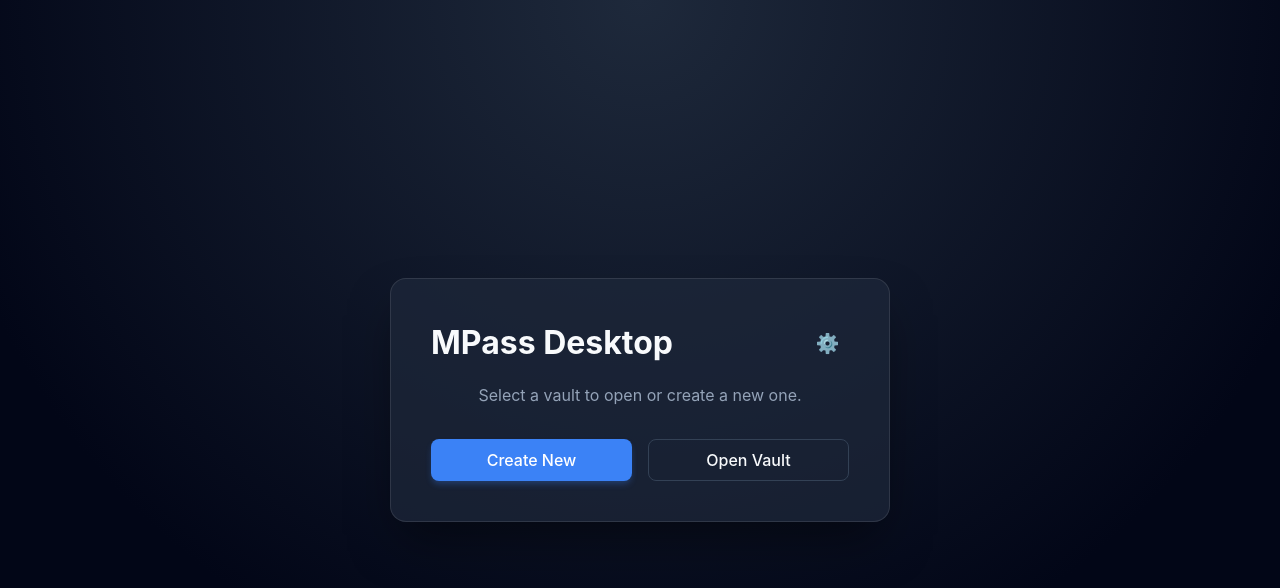
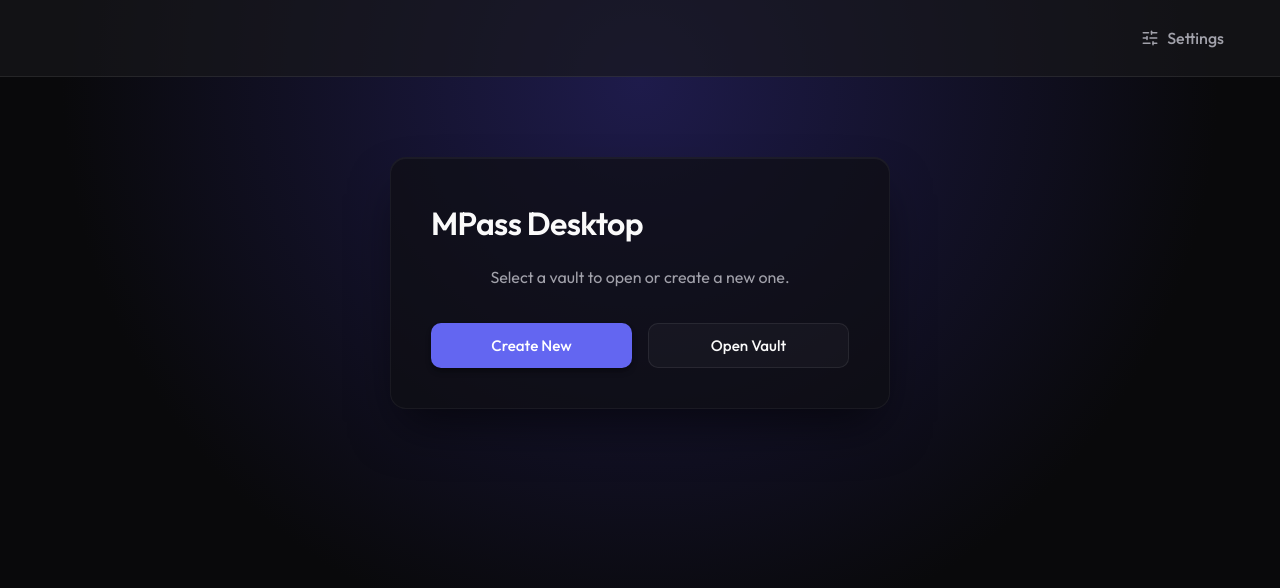
Before and after one commit to FuenRob/mpass-desktop, a React (Vite) app: page / in a window 1280 px wide. Shown: the top 588 px of the page. Built offline with nearby package versions, Linux system fonts and the light colour scheme.

Commit message:
feat: Add navbar in the top with link to settings and new style more professional

```diff
--- a/index.html
+++ b/index.html
@@ -4,7 +4,7 @@
     <meta charset="UTF-8" />
     <link rel="icon" type="image/svg+xml" href="/vite.svg" />
     <meta name="viewport" content="width=device-width, initial-scale=1.0" />
-    <title>Tauri + React + Typescript</title>
+    <title>MPass Desktop</title>
   </head>
 
   <body>
--- a/package.json
+++ b/package.json
@@ -15,6 +15,7 @@
     "@tauri-apps/plugin-opener": "^2",
     "i18next": "^25.8.14",
     "i18next-browser-languagedetector": "^8.2.1",
+    "lucide-react": "^0.577.0",
     "react": "^19.1.0",
     "react-dom": "^19.1.0",
     "react-i18next": "^16.5.6"
--- a/src/App.css
+++ b/src/App.css
@@ -1,29 +1,41 @@
+@import url('https://fonts.googleapis.com/css2?family=Outfit:wght@300;400;500;600;700&display=swap');
+
 :root {
-  font-family: 'Inter', system-ui, Avenir, Helvetica, Arial, sans-serif;
-  line-height: 1.5;
+  font-family: 'Outfit', system-ui, -apple-system, sans-serif;
+  line-height: 1.6;
   font-weight: 400;
 
   color-scheme: dark;
-  color: rgba(255, 255, 255, 0.87);
-  background-color: #0f172a;
+  color: rgba(255, 255, 255, 0.9);
+  background-color: #09090b;
 
   font-synthesis: none;
   text-rendering: optimizeLegibility;
   -webkit-font-smoothing: antialiased;
   -moz-osx-font-smoothing: grayscale;
 
-  /* Custom Palette */
-  --bg-primary: #020617;
-  --bg-secondary: #0f172a;
-  --bg-panel: #1e293b;
-  --text-primary: #f8fafc;
-  --text-secondary: #94a3b8;
-  --accent-color: #3b82f6;
-  --accent-hover: #2563eb;
-  --danger-color: #ef4444;
+  /* Sophisticated Palette */
+  --bg-primary: #09090b;
+  --bg-secondary: #0f0f13;
+  --bg-panel: rgba(24, 24, 27, 0.65);
+  --bg-panel-hover: rgba(39, 39, 42, 0.8);
+
+  --text-primary: #fafafa;
+  --text-secondary: #a1a1aa;
+
+  --accent-color: #6366f1; /* Indigo */
+  --accent-hover: #4f46e5;
+  --danger-color: #e11d48; /* Rose */
+  --danger-hover: #be123c;
   --success-color: #10b981;
-  --border-color: #334155;
-  --glass-bg: rgba(30, 41, 59, 0.7);
+
+  --border-color: rgba(255, 255, 255, 0.08);
+  --glass-bg: rgba(15, 15, 19, 0.7);
+  --glass-border: rgba(255, 255, 255, 0.05);
+  --shadow-sm: 0 4px 6px -1px rgba(0, 0, 0, 0.3), 0 2px 4px -2px rgba(0, 0, 0, 0.3);
+  --shadow-md: 0 10px 15px -3px rgba(0, 0, 0, 0.4), 0 4px 6px -4px rgba(0, 0, 0, 0.4);
+  --shadow-lg: 0 25px 50px -12px rgba(0, 0, 0, 0.6);
+  --glow-accent: 0 0 15px rgba(99, 102, 241, 0.3);
 }
 
 body {
@@ -32,17 +44,19 @@ body {
   place-items: center;
   min-width: 320px;
   min-height: 100vh;
-  background: var(--bg-primary);
-  background-image: radial-gradient(circle at 50% 0%, #1e293b 0%, #020617 70%);
+  /* Premium dynamic background: very dark with a subtle violet/indigo radial glow */
+  background: radial-gradient(circle at 50% 10%, #1e1b4b 0%, #09090b 60%);
   color: var(--text-primary);
+  overflow-x: hidden;
 }
 
 #root {
-  max-width: 1280px;
+  max-width: 1400px;
   margin: 0 auto;
-  padding: 2rem;
   text-align: center;
   width: 100%;
+  display: flex;
+  flex-direction: column;
 }
 
 * {
@@ -52,86 +66,130 @@ body {
 h1, h2, h3, h4 {
   color: var(--text-primary);
   margin-top: 0;
+  font-weight: 600;
+  letter-spacing: -0.02em;
 }
 
 button {
-  border-radius: 8px;
+  border-radius: 10px;
   border: 1px solid transparent;
-  padding: 0.6em 1.2em;
-  font-size: 1em;
+  padding: 0.75rem 1.5rem;
+  font-size: 0.95rem;
   font-weight: 500;
   font-family: inherit;
   background-color: var(--accent-color);
   color: white;
   cursor: pointer;
-  transition: all 0.25s ease;
-  box-shadow: 0 4px 6px -1px rgba(59, 130, 246, 0.3);
+  transition: all 0.2s cubic-bezier(0.4, 0, 0.2, 1);
+  box-shadow: var(--shadow-sm);
 }
-button:hover {
+
+button:hover:not(:disabled) {
   background-color: var(--accent-hover);
-  transform: translateY(-2px);
-  box-shadow: 0 6px 10px -1px rgba(59, 130, 246, 0.5);
+  transform: translateY(-1px);
+  box-shadow: var(--glow-accent), var(--shadow-md);
 }
+
+button:active:not(:disabled) {
+  transform: translateY(1px);
+}
+
+button:disabled {
+  opacity: 0.5;
+  cursor: not-allowed;
+  filter: grayscale(0.5);
+}
+
 button:focus,
 button:focus-visible {
-  outline: 4px auto -webkit-focus-ring-color;
+  outline: 2px solid var(--accent-color);
+  outline-offset: 2px;
 }
 
 button.secondary {
-  background-color: transparent;
+  background-color: rgba(255, 255, 255, 0.03);
   border: 1px solid var(--border-color);
   color: var(--text-primary);
   box-shadow: none;
 }
-button.secondary:hover {
-  background-color: var(--bg-panel);
-  border-color: var(--text-secondary);
-  transform: translateY(-2px);
+button.secondary:hover:not(:disabled) {
+  background-color: rgba(255, 255, 255, 0.08);
+  border-color: rgba(255, 255, 255, 0.15);
+  box-shadow: var(--shadow-sm);
 }
 
 button.danger {
   background-color: var(--danger-color);
-  box-shadow: 0 4px 6px -1px rgba(239, 68, 68, 0.3);
+  box-shadow: var(--shadow-sm);
 }
-button.danger:hover {
-  background-color: #dc2626;
-  box-shadow: 0 6px 10px -1px rgba(239, 68, 68, 0.5);
+button.danger:hover:not(:disabled) {
+  background-color: var(--danger-hover);
+  box-shadow: 0 0 15px rgba(225, 29, 72, 0.3), var(--shadow-md);
 }
 
-input {
+input, textarea, select {
   width: 100%;
-  padding: 0.8rem 1rem;
-  border-radius: 8px;
+  padding: 0.85rem 1.2rem;
+  border-radius: 10px;
   border: 1px solid var(--border-color);
-  background-color: var(--bg-panel);
+  background-color: rgba(0, 0, 0, 0.2);
   color: var(--text-primary);
   font-size: 1rem;
-  transition: all 0.2s ease;
+  font-family: inherit;
+  transition: all 0.25s ease;
   outline: none;
 }
-input:focus {
+
+input:focus, textarea:focus, select:focus {
   border-color: var(--accent-color);
-  box-shadow: 0 0 0 2px rgba(59, 130, 246, 0.3);
+  background-color: rgba(0, 0, 0, 0.4);
+  box-shadow: 0 0 0 3px rgba(99, 102, 241, 0.15);
+}
+
+input::placeholder, textarea::placeholder {
+  color: var(--text-secondary);
+  opacity: 0.6;
 }
 
 .glass-panel {
   background: var(--glass-bg);
-  backdrop-filter: blur(12px);
-  -webkit-backdrop-filter: blur(12px);
+  backdrop-filter: blur(16px);
+  -webkit-backdrop-filter: blur(16px);
   border-radius: 16px;
-  border: 1px solid rgba(255, 255, 255, 0.1);
+  border: 1px solid var(--glass-border);
   padding: 2.5rem;
-  box-shadow: 0 25px 50px -12px rgba(0, 0, 0, 0.5);
+  box-shadow: var(--shadow-lg), inset 0 1px 0 0 rgba(255,255,255,0.05);
+}
+
+/* Custom Scrollbar for elegant look */
+::-webkit-scrollbar {
+  width: 8px;
+  height: 8px;
+}
+::-webkit-scrollbar-track {
+  background: transparent;
+}
+::-webkit-scrollbar-thumb {
+  background: rgba(255, 255, 255, 0.1);
+  border-radius: 10px;
+}
+::-webkit-scrollbar-thumb:hover {
+  background: rgba(255, 255, 255, 0.2);
 }
 
 /* Animations */
 @keyframes fadeIn {
-  from { opacity: 0; transform: translateY(10px); }
+  from { opacity: 0; transform: translateY(15px); }
   to { opacity: 1; transform: translateY(0); }
 }
 
+@keyframes fadeScale {
+  from { opacity: 0; transform: scale(0.95); }
+  to { opacity: 1; transform: scale(1); }
+}
+
 .animate-fade-in {
-  animation: fadeIn 0.4s ease-out forwards;
+  animation: fadeIn 0.5s cubic-bezier(0.16, 1, 0.3, 1) forwards;
 }
 
 /* Modal Styles */
@@ -141,25 +199,69 @@ input:focus {
   left: 0;
   right: 0;
   bottom: 0;
-  background-color: rgba(2, 6, 23, 0.8);
-  backdrop-filter: blur(4px);
-  -webkit-backdrop-filter: blur(4px);
+  background-color: rgba(0, 0, 0, 0.75);
+  backdrop-filter: blur(8px);
+  -webkit-backdrop-filter: blur(8px);
   display: flex;
   justify-content: center;
   align-items: center;
   z-index: 1000;
-  animation: fadeIn 0.2s ease-out forwards;
+  animation: fadeIn 0.3s ease-out forwards;
 }
 
 .modal-content {
-  background: var(--bg-panel);
-  border: 1px solid var(--border-color);
-  border-radius: 12px;
-  padding: 2rem;
+  background: var(--bg-secondary);
+  border: 1px solid var(--glass-border);
+  border-radius: 16px;
+  padding: 2.5rem;
   width: 90%;
-  max-width: 400px;
-  box-shadow: 0 25px 50px -12px rgba(0, 0, 0, 0.5);
+  max-width: 450px;
+  box-shadow: var(--shadow-lg), inset 0 1px 0 0 rgba(255,255,255,0.05);
   display: flex;
   flex-direction: column;
   gap: 1.5rem;
+  animation: fadeScale 0.3s cubic-bezier(0.16, 1, 0.3, 1) forwards;
 }
+
+/* Form layout utils */
+label {
+  font-size: 0.9rem;
+  font-weight: 500;
+  color: var(--text-secondary);
+  letter-spacing: 0.02em;
+}
+
+/* Range Input Styling */
+input[type=range] {
+  -webkit-appearance: none;
+  appearance: none;
+  background: transparent;
+  padding: 0;
+  border: none;
+}
+
+input[type=range]::-webkit-slider-runnable-track {
+  width: 100%;
+  height: 6px;
+  cursor: pointer;
+  background: rgba(255, 255, 255, 0.1);
+  border-radius: 4px;
+}
+
+input[type=range]::-webkit-slider-thumb {
+  height: 18px;
+  width: 18px;
+  border-radius: 50%;
+  background: var(--text-primary);
+  cursor: pointer;
+  -webkit-appearance: none;
+  appearance: none;
+  margin-top: -6px;
+  box-shadow: 0 0 10px rgba(0,0,0,0.5);
+  transition: transform 0.1s;
+}
+
+input[type=range]::-webkit-slider-thumb:hover {
+  transform: scale(1.15);
+  background: var(--accent-color);
+}
--- a/src/App.tsx
+++ b/src/App.tsx
@@ -1,7 +1,10 @@
 import { useState } from "react";
 import { invoke } from "@tauri-apps/api/core";
+import { useTranslation } from "react-i18next";
+import { SlidersHorizontal } from "lucide-react";
 import StartScreen from "./components/StartScreen";
 import VaultScreen from "./components/VaultScreen";
+import SettingsModal from "./components/SettingsModal";
 import "./App.css";
 
 export type PasswordEntry = {
@@ -18,6 +21,8 @@ function App() {
   const [dbPath, setDbPath] = useState<string | null>(null);
   const [masterPassword, setMasterPassword] = useState("");
   const [vaultData, setVaultData] = useState<PasswordEntry[]>([]);
+  const [showSettings, setShowSettings] = useState(false);
+  const { t } = useTranslation();
 
   const handleUnlock = (path: string, pass: string, data: PasswordEntry[]) => {
     setDbPath(path);
@@ -38,7 +43,36 @@ function App() {
   };
 
   return (
-    <main className="animate-fade-in">
+    <div style={{ display: "flex", flexDirection: "column", height: "100vh" }}>
+      <header style={{
+        display: "flex",
+        justifyContent: "flex-end",
+        padding: "1rem 2rem",
+        background: "var(--bg-panel)",
+        borderBottom: "1px solid var(--border-color)",
+        alignItems: "center"
+      }}>
+        <button
+          onClick={() => setShowSettings(true)}
+          className="secondary"
+          style={{
+            background: "transparent",
+            border: "none",
+            color: "var(--text-secondary)",
+            cursor: "pointer",
+            fontSize: "1rem",
+            fontWeight: "500",
+            display: "flex",
+            alignItems: "center",
+            gap: "0.5rem"
+          }}
+        >
+          <SlidersHorizontal size={18} />
+          {t("settings.title")}
+        </button>
+      </header>
+
+      <main className="animate-fade-in" style={{ flex: 1, overflowY: "auto" }}>
         {!isUnlocked ? (
           <StartScreen onUnlock={handleUnlock} />
         ) : (
@@ -50,6 +84,9 @@ function App() {
           />
         )}
       </main>
+
+      {showSettings && <SettingsModal onClose={() => setShowSettings(false)} />}
+    </div>
   );
 }
 
--- a/src/components/StartScreen.tsx
+++ b/src/components/StartScreen.tsx
@@ -3,7 +3,6 @@ import { invoke } from "@tauri-apps/api/core";
 import { save, open } from '@tauri-apps/plugin-dialog';
 import { useTranslation } from "react-i18next";
 import { PasswordEntry } from "../App";
-import SettingsModal from "./SettingsModal";
 
 interface StartScreenProps {
   onUnlock: (path: string, pass: string, data: PasswordEntry[]) => void;
@@ -19,7 +18,6 @@ export default function StartScreen({ onUnlock }: StartScreenProps) {
   const [error, setError] = useState("");
   const [loading, setLoading] = useState(false);
   const [action, setAction] = useState<ActionState>({ type: 'idle' });
-  const [showSettings, setShowSettings] = useState(false);
   const { t } = useTranslation();
 
   const recents: string[] = JSON.parse(localStorage.getItem("recent_dbs") || "[]");
@@ -106,9 +104,6 @@ export default function StartScreen({ onUnlock }: StartScreenProps) {
     <div className="glass-panel" style={{ maxWidth: "500px", margin: "10vh auto", position: "relative" }}>
       <div style={{ display: "flex", justifyContent: "space-between", alignItems: "center", marginBottom: "0.5rem" }}>
         <h1 style={{ margin: 0 }}>{t("start_screen.title")}</h1>
-        <button onClick={() => setShowSettings(true)} className="secondary" style={{ padding: "0.4rem 0.6rem", background: "transparent", border: "none", fontSize: "1.2rem", cursor: "pointer" }} title={t("settings.title")}>
-          ⚙️
-        </button>
       </div>
 
       {action.type === 'idle' ? (
@@ -172,8 +167,6 @@ export default function StartScreen({ onUnlock }: StartScreenProps) {
           </div>
         </form>
       )}
-
-      {showSettings && <SettingsModal onClose={() => setShowSettings(false)} />}
     </div>
   );
 }
--- a/src/components/VaultScreen.tsx
+++ b/src/components/VaultScreen.tsx
@@ -3,7 +3,6 @@ import { invoke } from "@tauri-apps/api/core";
 import { useTranslation } from "react-i18next";
 import { PasswordEntry } from "../App";
 import { useAutoLock } from "../hooks/useAutoLock";
-import SettingsModal from "./SettingsModal";
 
 interface VaultScreenProps {
   dbPath: string;
@@ -16,7 +15,6 @@ export default function VaultScreen({ dbPath, masterPassword, initialData, onLoc
   const [entries, setEntries] = useState<PasswordEntry[]>(initialData);
   const [search, setSearch] = useState("");
   const [editingIndex, setEditingIndex] = useState<number | null>(null);
-  const [showSettings, setShowSettings] = useState(false);
   const { t } = useTranslation();
 
   const [showGenerator, setShowGenerator] = useState(false);
@@ -125,9 +123,6 @@ export default function VaultScreen({ dbPath, masterPassword, initialData, onLoc
         <div style={{ display: "flex", justifyContent: "space-between", alignItems: "center", marginBottom: "1rem" }}>
           <div style={{ display: "flex", alignItems: "center", gap: "0.5rem" }}>
             <h2 style={{ margin: 0 }}>{t("vault_screen.title")}</h2>
-            <button onClick={() => setShowSettings(true)} className="secondary" style={{ padding: "0.4rem 0.6rem", background: "transparent", border: "none", fontSize: "1.2rem", cursor: "pointer" }} title={t("settings.title")}>
-              ⚙️
-            </button>
           </div>
           <button onClick={onLock} className="danger" style={{ padding: "0.4rem 0.8rem", fontSize: "0.8rem" }}>
             {t("vault_screen.lock_vault")}
@@ -282,8 +277,6 @@ export default function VaultScreen({ dbPath, masterPassword, initialData, onLoc
           </div>
         </div>
       )}
-
-      {showSettings && <SettingsModal onClose={() => setShowSettings(false)} />}
     </div>
   );
 }
```
Also changed, not shown: 1 other file (tests, documents, lock files or other folders). Lines whose indentation alone changed are shown as unchanged.
